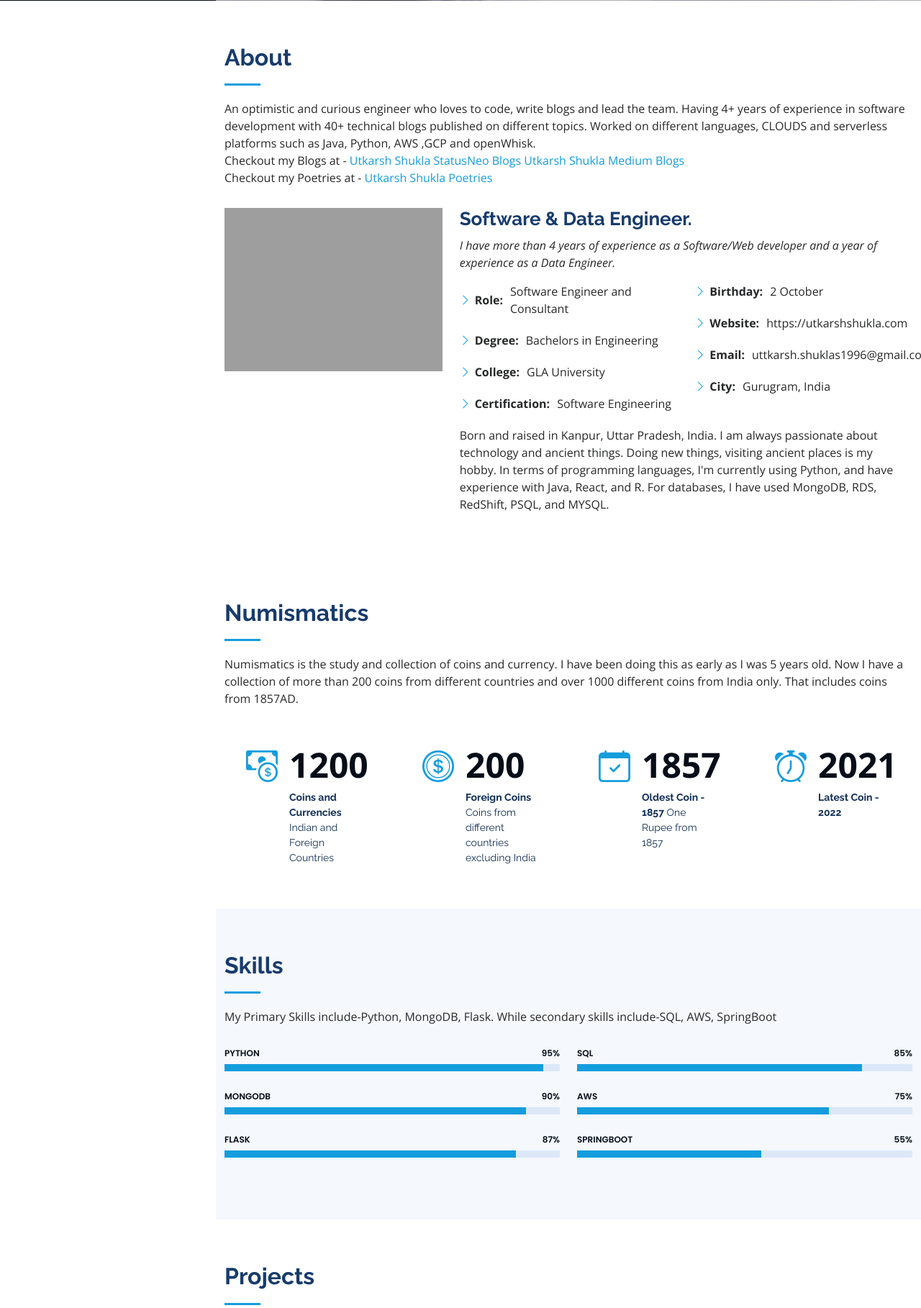
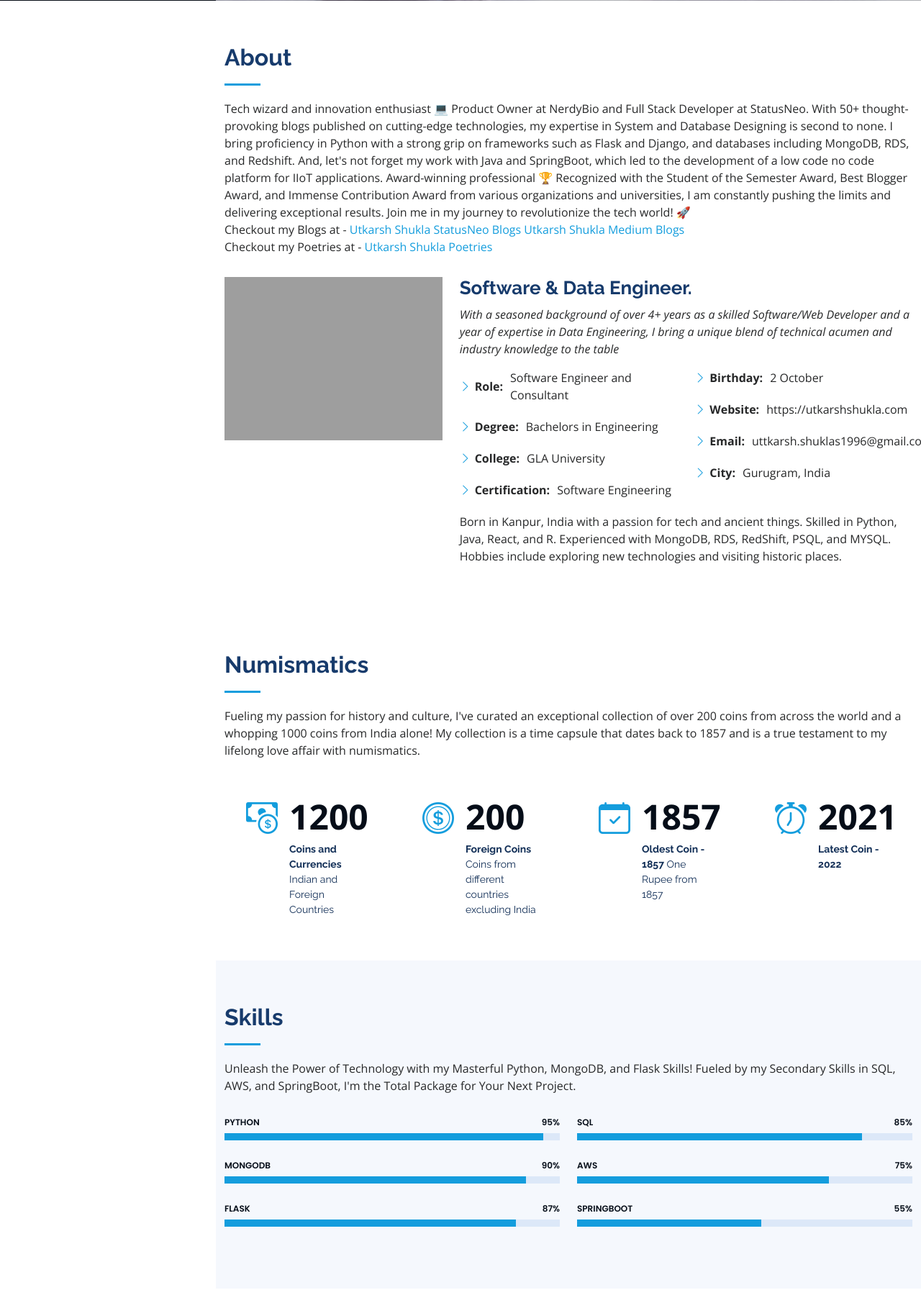
Before and after one commit to Utkarsh731/UtkarshShuklaWebsite, a Flask app: page / in a window 1280 px wide. Shown: the part 799-2617 px from the top of the page at 72% size. Run offline with Flask 2, Linux system fonts and the light colour scheme; some libraries are stand-ins or nearby versions; grey boxes are pictures that could not be loaded.

Commit message:
content updated

```diff
--- a/templates/index.html
+++ b/templates/index.html
@@ -3,37 +3,29 @@
 
 <head>
   <meta charset="utf-8">
-  <meta content="width=device-width, initial-scale=1.0" name="viewport">
+  <meta name="viewport" content="width=device-width, initial-scale=1.0">
+  <meta property="og:url" content="https://utkarshshukla.com/">
+  <meta property="og:type" content="website">
+  <meta property="og:site_name" content="Utkarsh Shukla">
+  <meta property="og:locale" content="en_US">
+  <meta property="og:title" content="Utkarsh Shukla Website, blogs, photography, evangelist, numismatics | Utkarsh Shukla">
+  <meta property="og:description" content="Utkarsh Shukla website, blogs, photography, evangelist, numismatics">
+  <meta property="og:image" content="https://www.utkarshshukla.com/static/assets/img/utkarshshukla.jpg">
+  <meta name="keywords" content="utkarsh shukla, blogs, evangelist, numismatics, website, nerdybio , nerdy bio, metaverse, IPL Dashboard, ChatGPT, Photography, cloud, developer, Software engineer, consultant">
+  <title>Utkarsh Shukla | Utkarsh Shukla Evangelist</title>
+  <meta name="author" content="Utkarsh Shukla">
+  <link rel="icon" href="/static/assets/img/utkarshshukla.jpg">
+  <link rel="apple-touch-icon" href="/static/assets/img/apple-touch-icon.png">
+  <link rel="stylesheet" href="https://fonts.googleapis.com/css?family=Open+Sans:300,300i,400,400i,600,600i,700,700i|Raleway:300,300i,400,400i,500,500i,600,600i,700,700i|Poppins:300,300i,400,400i,500,500i,600,600i,700,700i">
+  <link rel="stylesheet" href="/static/assets/vendor/aos/aos.css">
+  <link rel="stylesheet" href="/static/assets/vendor/bootstrap/css/bootstrap.min.css">
+  <link rel="stylesheet" href="/static/assets/vendor/bootstrap-icons/bootstrap-icons.css">
+  <link rel="stylesheet" href="/static/assets/vendor/boxicons/css/boxicons.min.css">
+  <link rel="stylesheet" href="/static/assets/vendor/glightbox/css/glightbox.min.css">
+  <link rel="stylesheet" href="/static/assets/vendor/swiper/swiper-bundle.min.css">
+  <link rel="stylesheet" href="/static/assets/css/style.css">
+</head>
 
-            <meta property="og:url" content="https://utkarshshukla.com/"/>
-            <meta property="og:type" content="website"/>
-            <meta property="og:site_name" content="Utkarsh Shukla" />
-            <meta property="og:locale" content="en_US" />
-            <meta property="og:title" content="Utkarsh Shukla Website, blogs, photography, evangelist, numismatics | Utkarsh Shukla"/>
-            <meta property="og:description" content="Utkarsh Shukla website, blogs, photography, evangelist, numismatics"/>
-            <meta property="og:image" content="https://www.utkarshshukla.com/static/assets/img/utkarshshukla.jpg"/>
-            <meta name="keywords" content="utkarsh shukla, utkarsh shukla blogs, utkarsh shukla evangelist, utkarsh shukla numismatics, utkarsh shukla website, nerdybio , nerdy bio, metaverse, IPL Dashboard, Utkarsh Shukla chatGPT, Utkarsh Shukla Photography, Utkarsh Shukla cloud, Utkarsh Shukla developer, Utkarsh Shukla Software engineer, Utkarsh Shukla consultant" />
-  <title>Utkarsh Shukla | Utkarsh Shukla Evangelist</title>
-  <meta content="Utkarsh Shukla" name="author">
-
-  <!-- Favicons -->
-  <link href="/static/assets/img/utkarshshukla.jpg" rel="icon">
-  <link href="/static/assets/img/apple-touch-icon.png" rel="apple-touch-icon">
-
-  <!-- Google Fonts -->
-  <link href="https://fonts.googleapis.com/css?family=Open+Sans:300,300i,400,400i,600,600i,700,700i|Raleway:300,300i,400,400i,500,500i,600,600i,700,700i|Poppins:300,300i,400,400i,500,500i,600,600i,700,700i" rel="stylesheet">
-
-  <!-- Vendor CSS Files -->
-  <link href="/static/assets/vendor/aos/aos.css" rel="stylesheet">
-  <link href="/static/assets/vendor/bootstrap/css/bootstrap.min.css" rel="stylesheet">
-  <link href="/static/assets/vendor/bootstrap-icons/bootstrap-icons.css" rel="stylesheet">
-  <link href="/static/assets/vendor/boxicons/css/boxicons.min.css" rel="stylesheet">
-  <link href="/static/assets/vendor/glightbox/css/glightbox.min.css" rel="stylesheet">
-  <link href="/static/assets/vendor/swiper/swiper-bundle.min.css" rel="stylesheet">
-
-  <!-- Template Main CSS File -->
-  <link href="/static/assets/css/style.css" rel="stylesheet">
-</head>
 
 <body>
 
@@ -86,7 +78,8 @@
 
         <div class="section-title">
           <h2>About</h2>
-          <p>An optimistic and curious engineer who loves to code, write blogs and lead the team. Having 4+ years of experience in software development with 40+ technical blogs published on different topics. Worked on different languages, CLOUDS and serverless platforms such as Java, Python, AWS ,GCP and openWhisk.</p>
+          <p>Tech wizard and innovation enthusiast 💻 Product Owner at NerdyBio and Full Stack Developer at StatusNeo. With 50+ thought-provoking blogs published on cutting-edge technologies, my expertise in System and Database Designing is second to none. I bring proficiency in Python with a strong grip on frameworks such as Flask and Django, and databases including MongoDB, RDS, and Redshift. And, let's not forget my work with Java and SpringBoot, which led to the development of a low code no code platform for IIoT applications.
+Award-winning professional 🏆 Recognized with the Student of the Semester Award, Best Blogger Award, and Immense Contribution Award from various organizations and universities, I am constantly pushing the limits and delivering exceptional results. Join me in my journey to revolutionize the tech world! 🚀</p>
           <p>Checkout my Blogs at - <a href="https://statusneo.com/author/utkarsh-shukla/" target="_blank" >Utkarsh Shukla StatusNeo Blogs</a> <a href="https://medium.com/@utkarshshukla.author" target="_blank" >Utkarsh Shukla Medium Blogs</a></p>
           <p>Checkout my Poetries at - <a href="/poetry" target="_blank" >Utkarsh Shukla Poetries</a></p>
         </div>
@@ -98,7 +91,7 @@
           <div class="col-lg-8 pt-4 pt-lg-0 content" data-aos="fade-left">
             <h3>Software &amp; Data Engineer.</h3>
             <p class="fst-italic">
-              I have more than 4 years of experience as a Software/Web developer and a year of experience as a Data Engineer.
+              With a seasoned background of over 4+ years as a skilled Software/Web Developer and a year of expertise in Data Engineering, I bring a unique blend of technical acumen and industry knowledge to the table
             </p>
             <div class="row">
               <div class="col-lg-6">
@@ -120,8 +113,7 @@
 
             </div>
             <p>
-   Born and raised in Kanpur, Uttar Pradesh, India. I am always passionate about technology and ancient things. Doing new things, visiting ancient places is my hobby.
-In terms of programming languages, I'm currently using Python, and have experience with Java, React, and R. For databases, I have used MongoDB, RDS, RedShift, PSQL, and MYSQL.
+   Born in Kanpur, India with a passion for tech and ancient things. Skilled in Python, Java, React, and R. Experienced with MongoDB, RDS, RedShift, PSQL, and MYSQL. Hobbies include exploring new technologies and visiting historic places.
             </p>
           </div>
         </div>
@@ -135,7 +127,7 @@ In terms of programming languages, I'm currently using Python, and have experien
 
         <div class="section-title">
           <h2>Numismatics</h2>
-          <p>Numismatics is the study and collection of coins and currency. I have been doing this as early as I was 5 years old. Now I have a collection of more than 200 coins from different countries and over 1000 different coins from India only. That includes coins from 1857AD.</p>
+          <p>Fueling my passion for history and culture, I've curated an exceptional collection of over 200 coins from across the world and a whopping 1000 coins from India alone! My collection is a time capsule that dates back to 1857 and is a true testament to my lifelong love affair with numismatics.</p>
         </div>
 
         <div class="row no-gutters">
@@ -183,7 +175,7 @@ In terms of programming languages, I'm currently using Python, and have experien
 
         <div class="section-title">
           <h2>Skills</h2>
-          <p>My Primary Skills include-Python, MongoDB, Flask. While secondary skills include-SQL, AWS, SpringBoot</p>
+          <p>Unleash the Power of Technology with my Masterful Python, MongoDB, and Flask Skills! Fueled by my Secondary Skills in SQL, AWS, and SpringBoot, I'm the Total Package for Your Next Project.</p>
         </div>
 
         <div class="row skills-content">
@@ -250,40 +242,39 @@ In terms of programming languages, I'm currently using Python, and have experien
 
         <div class="section-title">
           <h2>Projects</h2>
-          <p>I will be covering my personal projects only because of the confidentiality of the work that I have done for both Statusneo and 83incs.</p>
+          <p>Step into the world of innovation and creativity, as I showcase my personal projects, leaving behind the confidentiality curtains of my work with companies like Statusneo and 83incs.</p>
         </div>
 
         <div class="row">
            <div class="col-lg-4 col-md-6 icon-box" data-aos="fade-up" data-aos-delay="500">
             <div class="icon"><i class="bi bi-collection-fill"></i></div>
             <h4 class="title"><a href="https://www.nerdybio.com/" target="_blank">NerdyBio</a></h4>
-            <p class="description">nerdybio is the community where we capture the work-life of interesting professionals and icons from various walks of life</p>
+            <p class="description">Get a glimpse into the captivating careers of fascinating professionals and icons from diverse fields with NerdyBio!</p>
           </div>
           <div class="col-lg-4 col-md-6 icon-box" data-aos="fade-up">
             <div class="icon"><i class="bi bi-graph-up-arrow"></i></div>
             <h4 class="title">IPL Analytics</h4>
-            <p class="description">Flask based application that has analytics dashboard created using mongoDB as a database and python as a
-backend, with amcharts for the visualization.</p>
+            <p class="description">Unleashing the Power of Data Analytics with a Flask-Powered Dashboard - MongoDB and Python unite to bring stunning visualizations to life with AmCharts!</p>
           </div>
           <div class="col-lg-4 col-md-6 icon-box" data-aos="fade-up" data-aos-delay="100">
             <div class="icon"><i class="bi bi-brightness-high"></i></div>
             <h4 class="title">Arduino Based Home Automation</h4>
-            <p class="description">Used Arduino to automate the devices such as fans, light bulb,s etc. using web app. Connected the devices and send the signals using Node-RED.</p>
+            <p class="description">Transform your home into a smart haven with my innovative Arduino-based automation system! Control fans, light bulbs, and more with ease through a sleek web app, powered by Node-RED to send signals and make your life easier.</p>
           </div>
           <div class="col-lg-4 col-md-6 icon-box" data-aos="fade-up" data-aos-delay="200">
             <div class="icon"><i class="bi bi-bar-chart"></i></div>
             <h4 class="title">World Of IPL</h4>
-            <p class="description">Web application for IPL lovers where they can see the stats and various hidden facts related to IPL.</p>
+            <p class="description">Unleash the Cricket Frenzy with my IPL Stats Web App - Discover Hidden Facts and Immerse Yourself in the World of Indian Premier League!</p>
           </div>
           <div class="col-lg-4 col-md-6 icon-box" data-aos="fade-up" data-aos-delay="300">
             <div class="icon"><i class="bi bi-binoculars"></i></div>
             <h4 class="title">Virtual Assistant</h4>
-            <p class="description">Python based virtual assistant with voice module using external API'S such as wikipedia and wolfram.</p>
+            <p class="description">Bringing your command center to life with a Python-powered virtual assistant that can answer your queries in a voice, thanks to its integration with external knowledge sources like Wikipedia and Wolfram Alpha.</p>
           </div>
           <div class="col-lg-4 col-md-6 icon-box" data-aos="fade-up" data-aos-delay="400">
             <div class="icon"><i class="bi bi-arrow-repeat"></i></div>
             <h4 class="title">Automatic Irrigation System</h4>
-            <p class="description">Ardruino based automatic irrigation system, when soil moisture goes beyond a limit, water supply starts automatically.</p>
+            <p class="description">Transform your gardening game with my Arduino-powered, intelligent irrigation system! Say goodbye to manual watering and hello to perfectly hydrated plants, all controlled with just a soil moisture sensor.</p>
           </div>
         </div>
 
@@ -296,7 +287,7 @@ backend, with amcharts for the visualization.</p>
 
         <div class="section-title">
           <h2>Blogs</h2>
-          <p>Blogging is something that is helping me to grow and explore new things. I am sharing some of my blogs here-</p>
+          <p>Embark on a journey of self-discovery and growth with me through my thought-provoking blog posts. Check them out now!</p>
         </div>
 
         <div class="row">
@@ -357,7 +348,7 @@ backend, with amcharts for the visualization.</p>
         <div class="section-title">
           <h2>Photography</h2>
           <p>Photography is something in which I was indulged since my childhood. Generally I click nature or animals, and sometimes humans also.</p>
-          <p>Checkout my Photography Collection at - <a href="https://www.pexels.com/@utkarsh-shukla-204757820/" target="_blank">Utkarsh Shukla Photography</a></p>
+          <p>"Picture Perfect: A Journey Through My Lens" - Discover the beauty of nature, the grace of animals, and the essence of humanity captured through my lens. Visit my photography collection now! - <a href="https://www.pexels.com/@utkarsh-shukla-204757820/" target="_blank">Utkarsh Shukla Photography</a></p>
         </div>
 
         <div class="row" data-aos="fade-up">
@@ -512,7 +503,7 @@ backend, with amcharts for the visualization.</p>
 
         <div class="section-title">
           <h2>Resume</h2>
-          <p>A Curious and experienced computer science engineer with extensive knowledge of software development and architecture.
+          <p>Unleashing the Power of Technology: A Tech-Savvy Engineer with a Passion for Innovation and Software Development Mastery
 </p>
         </div>
 
@@ -586,10 +577,7 @@ backend, with amcharts for the visualization.</p>
           <h2>Contact</h2>
             <br>
           <p>
-            In the end, it is all about Connecting and Knowledge sharing. I hope you all have liked my website.<br>
-If you have any suggestions or queries feel free to connect with me.<br>
-I will be happy to help and have a discussion on any of them.<br>
-You can also ping me if you require any consulting or web-related query.<br><br>
+            Looking forward to connecting and sharing knowledge with you all! My website is a hub for tech enthusiasts and I'm always open to feedback and new ideas. Don't hesitate to reach out with any questions, suggestions, or even just to chat about the latest tech trends. I'm here to help, so let's connect and grow together!
               My social media handlers for some popular sources to connect with are: <br><br>
               Email : <a href = "mailto: uttkarsh.shuklas1996@gmail.com" target="_blank" ><i class="bi bi-envelope-fill"></i></a><br><br>
               LinkedIn : <a href = "https://www.linkedin.com/in/utkarsh-shukla-1520a8255/" target="_blank"><i class="bi bi-linkedin"></i></a><br><br>
```
